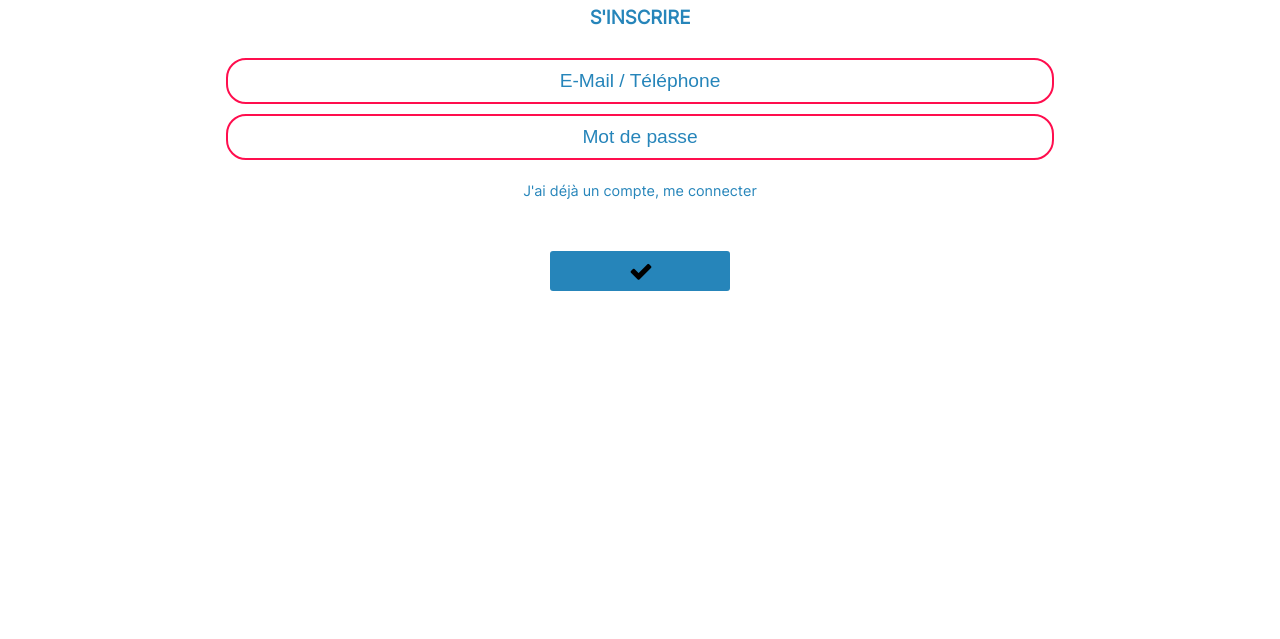
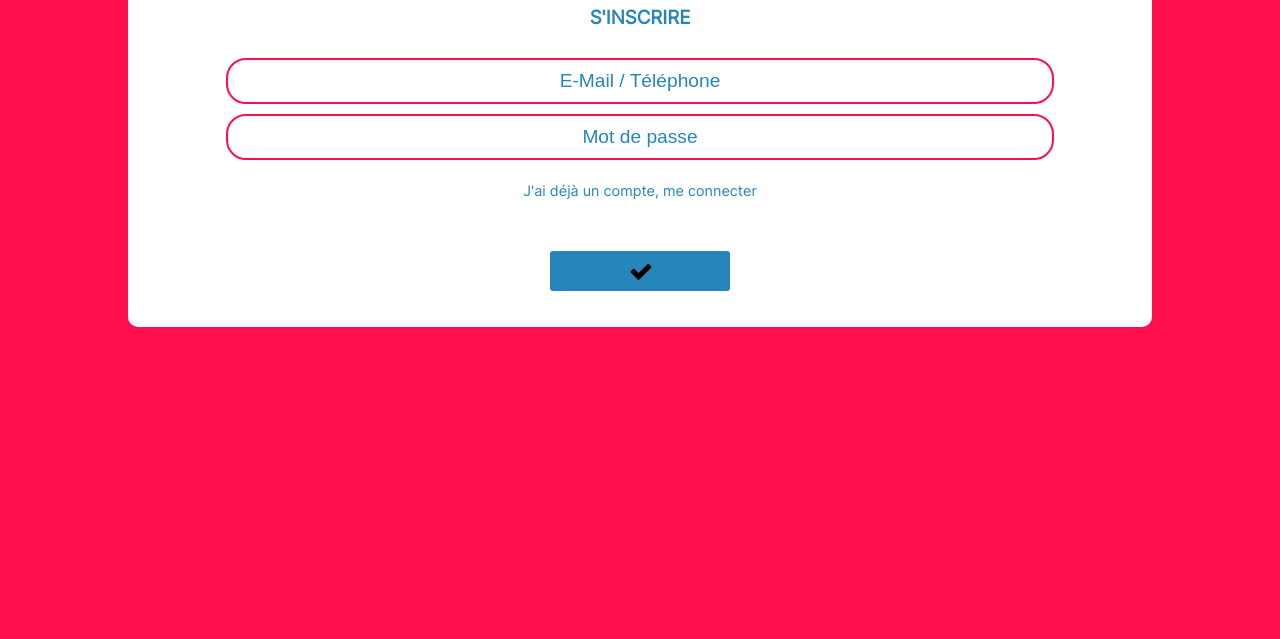
Before and after one commit to antoinehenrio/Party-and-food, a website: page client/inscription.html in a window 1280 px wide. Shown: the part 161-800 px from the top of the page. Drawn offline with Linux system fonts and the light colour scheme.

Commit message:
Plat final fini

```diff
--- a/client/inscription.html
+++ b/client/inscription.html
@@ -9,6 +9,7 @@
     <link rel="stylesheet" href="https://cdnjs.cloudflare.com/ajax/libs/font-awesome/4.7.0/css/font-awesome.min.css">
 </head>
 <body>
+    <div class="contenuInscription">
     <div class="nomAppli">Party n'food</div>
     <div class="inscription-body">
         <!-- <h3>Inscription</h3> -->
@@ -26,5 +27,6 @@
 
         </form>
     </div>
+</div>
 </body>
 </html>
--- a/client/style.scss
+++ b/client/style.scss
@@ -29,6 +29,11 @@ body{
     color: white;
     font-size: 3em;
     margin-left: 10px;
+}
+
+.contenuInscription{
+    background-color: $red-color;
+    height: 100vh;
 }
 
 h1, h2{
@@ -201,11 +206,6 @@ button[type="submit"]{
     outline: none;
 }
 
-// body {
-//     font-size: 16px;
-//     margin: 0 0 0 0;
-//     background-color: white;
-// }
 .grid-footer{
     display: grid;
     grid-template-columns: 1fr;
```
Also changed, not shown: client/style.css, 1 other file.
